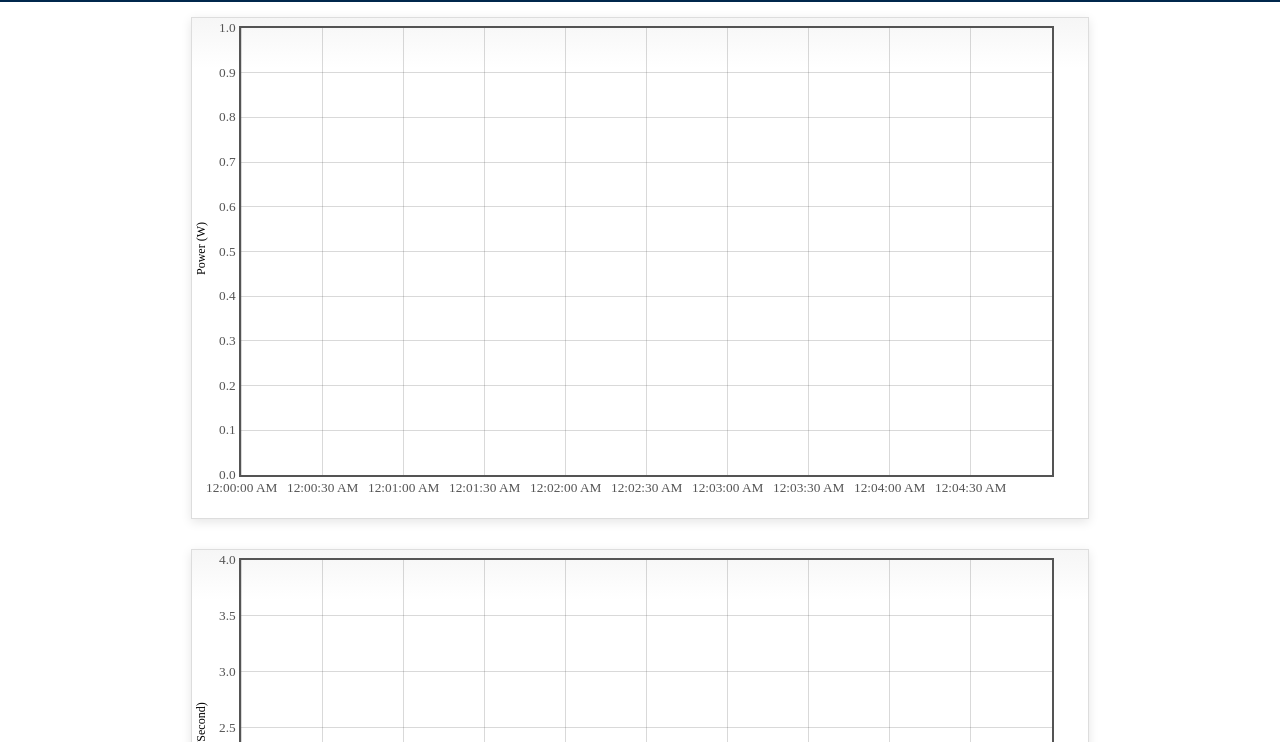
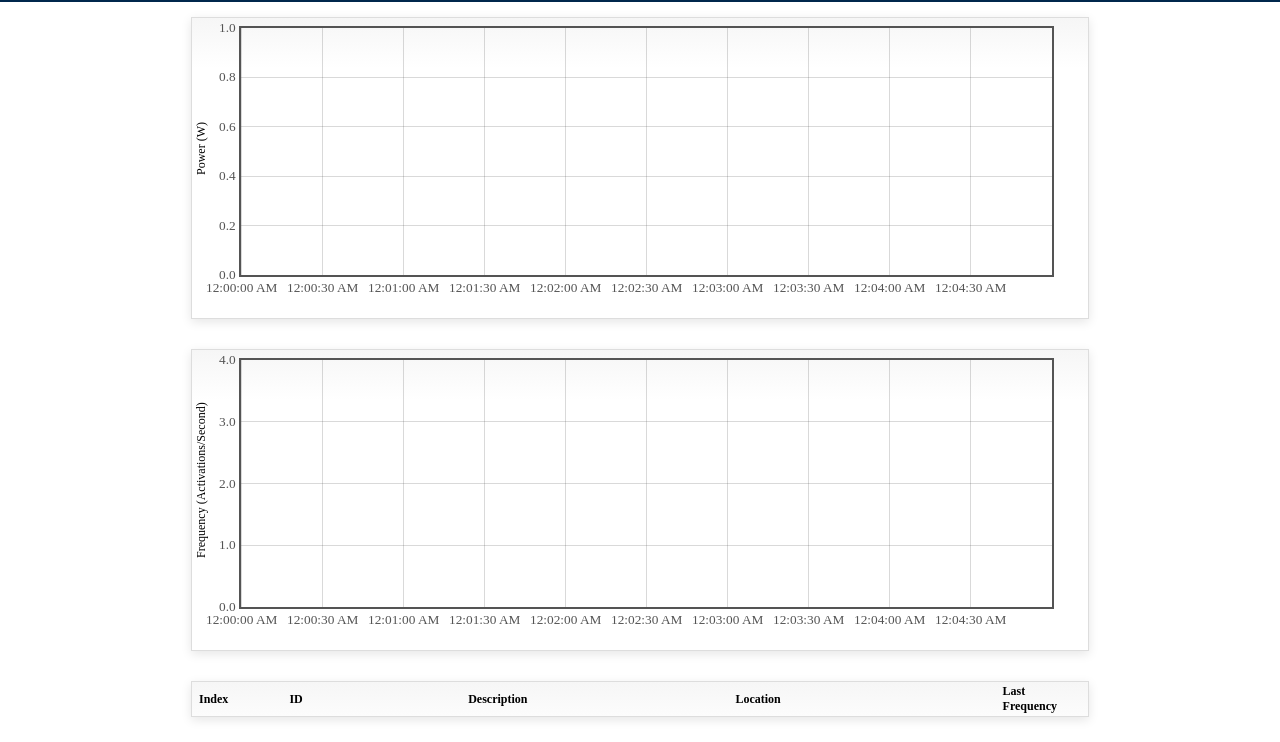
Before and after one commit to lab11/gatd, a plain HTML site: page web/pathouse.html in a window 1280 px wide. Shown: the part 58-800 px from the top of the page. Drawn offline with Linux system fonts and the light colour scheme; no server answers.

Commit message:
updated to pathouse

```diff
--- a/web/css/gatd_graph.css
+++ b/web/css/gatd_graph.css
@@ -91,6 +91,13 @@ h2 {
 	height:500px;
 }
 
+.graph_short {
+	padding: 100px 5px 0 50px;
+	margin: 15px auto 30px auto;
+	width:70%;
+	height:300px;
+}
+
 .graphmap {
 	padding: 100px 5px 0 50px;
 	margin: 30px;
@@ -146,14 +153,17 @@ h2 {
 	height:400px;
 }
 .key {
-	width: 65%;
-	margin: auto 30px;
+	width: 70%;
+	margin: 30px auto;
 }
-.key th {
+#key_table {
+	width: 100%;
+}
+#key_table th {
 	font-weight: bold;
 	text-align: left;
 }
-.key td, .key th {
+#key_table td, #key_table th {
 	padding: 0px 5px 0px 5px;
-	font-size: 8pt;
+	font-size: 9pt;
 }
--- a/web/js/gatd_graph.js
+++ b/web/js/gatd_graph.js
@@ -43,7 +43,6 @@ function should_update (graph) {
 		last_update[graph.__uniqueid] = now;
 		return true;
 	}
-	console.log(last_update);
 	return false;
 }
 
@@ -124,15 +123,21 @@ function add_to_key (graph, uid, desc, loc, freq, color) {
 			$("#key_table_tbody").append(new_row);
 		}
 
-		// Add a click handler to only show this device
-		$("tr#"+uid_stripped).click(function() {
-			series = uid;
-			graph.update(series);
-		});
+		// If we want to be able to hide lines in the graph then there will be
+		// a graph argument passed
+		if (!(typeof(graph)==='undefined')) {
+			// Add a click handler to only show this device
+			$("tr#"+uid_stripped).click(function() {
+				series = uid;
+				graph.update(series);
+			});
+		}
 
 		// Track the number of devices ("ID" column)
 		number_nodes++;
-	} else {
+
+	// If the frequency is greater than -1 then update the row
+	} else if (freq > -1.0) {
 		// Only need to update the frequency cell
 		$("#"+uid_stripped+"_freq").html(freq);
 
--- a/web/pathouse.html
+++ b/web/pathouse.html
@@ -25,17 +25,17 @@
 	</div>
 	<div id="body">
 		<div>
-			<div id="graph1" class="box_shadow graph graph1"></div>
-			<div id="graph2" class="box_shadow graph graph2"></div>
+			<div id="graph1" class="box_shadow graph graph_short graph1"></div>
+			<div id="graph2" class="box_shadow graph graph_short graph2"></div>
 		</div>
 		<div id="key" class="box_shadow key">
 			<table id="key_table">
 				<thead><tr>
-						<th>Index</th>
-						<th>ID</th>
-						<th>Description</th>
-						<th>Location</th>
-						<th>Last Frequency</th>
+						<th style="width:10%;">Index</th>
+						<th style="width:20%;">ID</th>
+						<th style="width:30%;">Description</th>
+						<th style="width:30%;">Location</th>
+						<th style="width:10%;">Last Frequency</th>
 				</tr></thead>
 				<tbody id="key_table_tbody"></tbody>
 			</table>
@@ -70,9 +70,9 @@
 		});
 
 		socket.on('data', function (data) {
-			var color = get_color(data['description'])
+			var color = get_color(data['ccid_mac'])
 			if (data['profile_id'] == CC_PID) {
-				add_to_key(g2,
+				add_to_key(undefined,
 					data['ccid_mac'],
 					data['description'],
 					data['location_str'],
@@ -81,6 +81,12 @@
 				fixup_index();
 				add_to_graph(g2, data['ccid_mac'], data['time'], data['freq'], color);
 			} else if (data['profile_id'] == WUP_PID) {
+				add_to_key(undefined,
+					data['ccid_mac'],
+					data['description'],
+					data['location_str'],
+					-1,
+					color);
 				add_to_graph(g1, data['wattsupid'], data['time'], data['watts'], color, 1);
 			}
 		});
```
